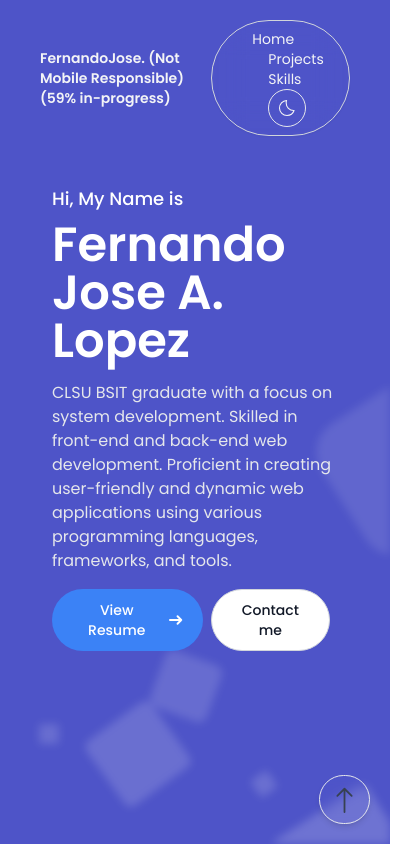
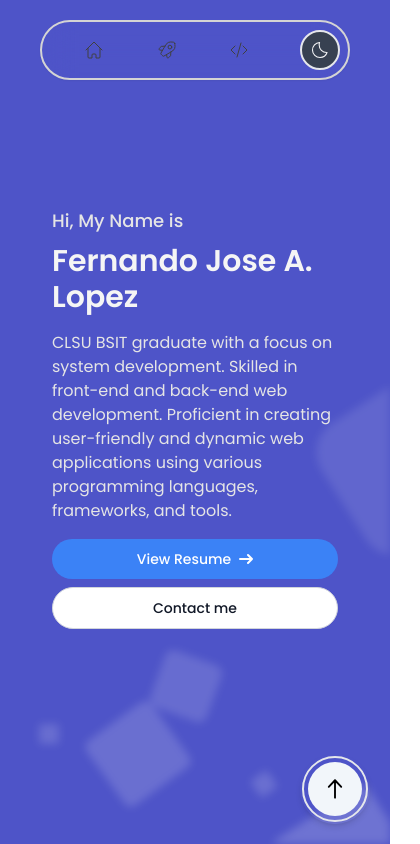
Before and after one commit to fernandojose23/portfolio_vue_tailwind, a Vue app: page / in a window 390 px wide. Shown: the top 844 px of the page, 420 px wide, since content can reach past the window. Built offline with nearby package versions, Linux system fonts and the light colour scheme.

Commit message:
mobile res

```diff
--- a/package.json
+++ b/package.json
@@ -9,7 +9,8 @@
     "preview": "vite preview"
   },
   "dependencies": {
-    "vue": "^3.4.21"
+    "vue": "^3.4.21",
+    "vue-axios": "^3.5.2"
   },
   "devDependencies": {
     "@vitejs/plugin-vue": "^5.0.4",
--- a/src/components/Footer.vue
+++ b/src/components/Footer.vue
@@ -1,7 +1,7 @@
 <template>
   <section class="border-t dark:bg-slate-900 duration-500 dark:border-gray-500">
     <div
-      class="w-full p-7 text-sm flex justify-center items-center gap-2 dark:text-gray-100"
+      class="w-full p-7 text-sm flex flex-col justify-center items-center gap-2 dark:text-gray-100"
     >
       <p>© 2024 All rights reserved.</p>
       <p>Built with Vue.js and Tailwind CSS</p>
--- a/src/components/Hero.vue
+++ b/src/components/Hero.vue
@@ -1,4 +1,5 @@
 <template>
+  <section id="home">
     <div
       class="max-w-7xl container px-5 h-screen mx-auto flex items-center justify-center"
     >
@@ -6,21 +7,21 @@
         <div class="flex flex-col sm:flex-row">
           <div class="sm:p-8 p-8 mt-4 pt-4 sm:mt-0">
             <div class="flex flex-col gap-2">
-            <p class="text-lg font-medium text-white">Hi, My Name is</p>
-            <p class="text-5xl font-semibold text-white">
+              <p class="text-lg font-medium text-neutral-200">Hi, My Name is</p>
+              <p class="text-3xl sm:text-5xl font-semibold text-neutral-100">
                 Fernando Jose A. Lopez
               </p>
-            <p class="text-base font-normal text-gray-200 mt-2">
-              CLSU BSIT graduate with a focus on system development. Skilled in
-              front-end and back-end web development. Proficient in creating
-              user-friendly and dynamic web applications using various
-              programming languages, frameworks, and tools.
+              <p class="text-base font-normal text-neutral-200 mt-2">
+                CLSU BSIT graduate with a focus on system development. Skilled
+                in front-end and back-end web development. Proficient in
+                creating user-friendly and dynamic web applications using
+                various programming languages, frameworks, and tools.
               </p>
             </div>
-          <div class="flex flex-row mt-4">
+            <div class="flex flex-col sm:flex-row mt-4">
               <button
                 type="button"
-              class="z-10 inline-flex items-center duration-500 hover:scale-105 hover:shadow-xl cursor-pointer text-white bg-blue-500 hover:bg-blue-600 font-medium rounded-full text-sm px-5 py-2.5 text-center me-2 mb-2 dark:bg-blue-600 dark:hover:bg-blue-700"
+                class="sm:w-auto w-full z-10 inline-flex items-center text-center justify-center duration-500 hover:scale-105 hover:shadow-xl cursor-pointer text-white bg-blue-500 hover:bg-blue-600 font-medium rounded-full text-sm px-5 py-2.5 me-2 mb-2 dark:bg-blue-600 dark:hover:bg-blue-700"
               >
                 View Resume
                 <svg
@@ -42,7 +43,7 @@
               <a href="#contact" class="z-10">
                 <button
                   type="button"
-                class="text-gray-900 bg-white border duration-500 hover:scale-105 hover:shadow-xl cursor-pointer border-gray-300 hover:bg-gray-100 font-medium rounded-full text-sm px-5 py-2.5 me-2 mb-2 dark:bg-gray-800 dark:text-white dark:border-gray-600 dark:hover:bg-gray-700 dark:hover:border-gray-600 dark:focus:ring-gray-700"
+                  class="w-full text-gray-900 bg-white border duration-500 hover:scale-105 hover:shadow-xl cursor-pointer border-gray-300 hover:bg-gray-100 font-medium rounded-full text-sm px-5 py-2.5 me-2 mb-2 dark:bg-gray-800 dark:text-white dark:border-gray-600 dark:hover:bg-gray-700 dark:hover:border-gray-600 dark:focus:ring-gray-700"
                 >
                   Contact me
                 </button>
@@ -52,6 +53,7 @@
         </div>
       </div>
     </div>
+  </section>
 </template>
 
 <script setup></script>
--- a/src/components/Home.vue
+++ b/src/components/Home.vue
@@ -24,25 +24,24 @@
     <Footer></Footer>
     <a href="#navbar">
       <div
-        class="fixed cursor-pointer hover:scale-110 shadow-md bg-transparent border-gray-200 backdrop-blur-sm border dark:border-gray-700 duration-700 text-center p-0.5 leading-none rounded-full left-auto bottom-0 right-0 m-5"
+        class="fixed z-30 cursor-pointer hover:scale-110 shadow-md dark:border-gray-700 duration-700 text-center p-0.5 leading-none rounded-full left-auto bottom-0 right-0 m-5"
       >
+        <div class="border-2 p-1 rounded-full shadow-sm">
+          <div class="p-3 rounded-full bg-[#f2f6fa]">
             <svg
-          class="w-[45px] h-[43px] text-gray-700 dark:text-white duration-700"
-          aria-hidden="true"
+              width="30"
+              height="30"
+              viewBox="0 0 24 24"
+              fill="none"
               xmlns="http://www.w3.org/2000/svg"
-          width="24"
-          height="24"
-          fill="none"
-          viewBox="0 0 24 24"
             >
               <path
-            stroke="currentColor"
-            stroke-linecap="round"
-            stroke-linejoin="round"
-            stroke-width="1"
-            d="M12 6v13m0-13 4 4m-4-4-4 4"
+                d="M6.4569 9.73276C6.17123 10.0327 6.18281 10.5074 6.48276 10.7931C6.78271 11.0788 7.25744 11.0672 7.5431 10.7672L6.4569 9.73276ZM12.5431 5.51724C12.8288 5.21729 12.8172 4.74256 12.5172 4.4569C12.2173 4.17123 11.7426 4.18281 11.4569 4.48276L12.5431 5.51724ZM12.5431 4.48276C12.2574 4.18281 11.7827 4.17123 11.4828 4.4569C11.1828 4.74256 11.1712 5.21729 11.4569 5.51724L12.5431 4.48276ZM16.4569 10.7672C16.7426 11.0672 17.2173 11.0788 17.5172 10.7931C17.8172 10.5074 17.8288 10.0327 17.5431 9.73276L16.4569 10.7672ZM12.75 5C12.75 4.58579 12.4142 4.25 12 4.25C11.5858 4.25 11.25 4.58579 11.25 5H12.75ZM11.25 19C11.25 19.4142 11.5858 19.75 12 19.75C12.4142 19.75 12.75 19.4142 12.75 19H11.25ZM7.5431 10.7672L12.5431 5.51724L11.4569 4.48276L6.4569 9.73276L7.5431 10.7672ZM11.4569 5.51724L16.4569 10.7672L17.5431 9.73276L12.5431 4.48276L11.4569 5.51724ZM11.25 5V19H12.75V5H11.25Z"
+                fill="#000000"
               />
             </svg>
+          </div>
+        </div>
       </div>
     </a>
   </div>
--- a/src/components/Navbar.vue
+++ b/src/components/Navbar.vue
@@ -1,21 +1,89 @@
 <template>
   <div>
     <section id="navbar">
-      <header class="absolute top-0 left-0 w-full bg-transparent">
+      <header class="z-20 fixed sm:absolute top-0 left-0 w-full bg-transparent">
         <nav
           class="container max-w-6xl mx-auto flex justify-between items-center px-10 py-5 lg:px-10"
         >
           <div class="flex">
-            <p class="text-sm font-semibold text-gray-100">FernandoJose. (Not Mobile Responsible)(59% in-progress)</p>
+            <p class="hidden sm:block text-sm font-semibold text-neutral-100">
+              FernandoJose.
+            </p>
           </div>
           <div
-            class="z-10 lg:flex items-center space-x-4 font-normal border border-gray-300 dark:border-gray-700 text-gray-100 bg-transparent backdrop-blur-lg text-sm pr-2 pl-10 py-2 rounded-full shadow-sm"
+            class="justify-between w-full sm:w-auto z-10 flex flex-wrap sm:flex-nowrap items-center space-x-4 font-normal border-2 border-neutral-300 dark:border-gray-700 text-gray-100 bg-transparent backdrop-blur-lg text-sm pr-2 pl-10 py-2 rounded-full shadow-sm"
           >
-            <a href="#home"><button>Home</button></a>
-            <a href="#projects"><button>Projects</button></a>
-            <a href="#skills"><button>Skills</button></a>
+            <a href="#home"
+              ><button class="flex flex-row items-center">
+                <span
+                  ><svg
+                    class="w-6 h-6 me-2 block sm:hidden text-neutral-700 dark:text-gray-100"
+                    aria-hidden="true"
+                    xmlns="http://www.w3.org/2000/svg"
+                    width="24"
+                    height="24"
+                    fill="none"
+                    viewBox="0 0 24 24"
+                  >
+                    <path
+                      stroke="currentColor"
+                      stroke-linecap="round"
+                      stroke-linejoin="round"
+                      stroke-width="1"
+                      d="m4 12 8-8 8 8M6 10.5V19a1 1 0 0 0 1 1h3v-3a1 1 0 0 1 1-1h2a1 1 0 0 1 1 1v3h3a1 1 0 0 0 1-1v-8.5"
+                    />
+                  </svg> </span
+                ><span class="hidden sm:block"> Home </span>
+              </button></a
+            >
+            <a href="#projects"
+              ><button class="flex flex-row items-center">
+                <span>
+                  <svg
+                    class="w-6 h-6 me-2 block sm:hidden text-neutral-700 dark:text-gray-100"
+                    aria-hidden="true"
+                    xmlns="http://www.w3.org/2000/svg"
+                    width="24"
+                    height="24"
+                    fill="none"
+                    viewBox="0 0 24 24"
+                  >
+                    <path
+                      stroke="currentColor"
+                      stroke-linecap="round"
+                      stroke-linejoin="round"
+                      stroke-width="1"
+                      d="m10.051 8.102-3.778.322-1.994 1.994a.94.94 0 0 0 .533 1.6l2.698.316m8.39 1.617-.322 3.78-1.994 1.994a.94.94 0 0 1-1.595-.533l-.4-2.652m8.166-11.174a1.366 1.366 0 0 0-1.12-1.12c-1.616-.279-4.906-.623-6.38.853-1.671 1.672-5.211 8.015-6.31 10.023a.932.932 0 0 0 .162 1.111l.828.835.833.832a.932.932 0 0 0 1.111.163c2.008-1.102 8.35-4.642 10.021-6.312 1.475-1.478 1.133-4.77.855-6.385Zm-2.961 3.722a1.88 1.88 0 1 1-3.76 0 1.88 1.88 0 0 1 3.76 0Z"
+                    />
+                  </svg> </span
+                ><span class="hidden sm:block"> Projects </span>
+              </button></a
+            >
+            <a href="#skills"
+              ><button class="flex flex-row items-center">
+                <span>
+                  <svg
+                    class="w-6 h-6 me-2 block sm:hidden text-neutral-700 dark:text-gray-100"
+                    aria-hidden="true"
+                    xmlns="http://www.w3.org/2000/svg"
+                    width="24"
+                    height="24"
+                    fill="none"
+                    viewBox="0 0 24 24"
+                  >
+                    <path
+                      stroke="currentColor"
+                      stroke-linecap="round"
+                      stroke-linejoin="round"
+                      stroke-width="1"
+                      d="m8 8-4 4 4 4m8 0 4-4-4-4m-2-3-4 14"
+                    />
+                  </svg> </span
+                ><span class="hidden sm:block"> Skills </span>
+              </button></a
+            >
             <button
-              class="border rounded-full p-2 hover:bg-gray-800 duration-500 hover:shadow-lg dark:bg-yellow-400"
+              class="border-2 rounded-full p-2 hover:bg-gray-800 bg-gray-700 duration-500 hover:shadow-lg dark:bg-yellow-400"
               @click="toggleDarkMode"
             >
               <svg
--- a/src/components/Projects.vue
+++ b/src/components/Projects.vue
@@ -11,7 +11,10 @@
                 >
                   Projects.
                 </p>
-                <div class="flex flex-col mx-auto">
+                <p class="block sm:hidden">
+                  In Progress Mobile Responsible This Section.
+                </p>
+                <div class="hidden sm:block">
                   <div class="flex flex-wrap -mx-4">
                     <!-- Column -->
 
```
Also changed, not shown: src/components/Contact.vue (+64 -1 lines), src/components/Education.vue (+7 -5 lines), src/components/Experience.vue (+3 -7 lines), 1 other file (tests, documents, lock files or other folders). Lines whose indentation alone changed are shown as unchanged.
